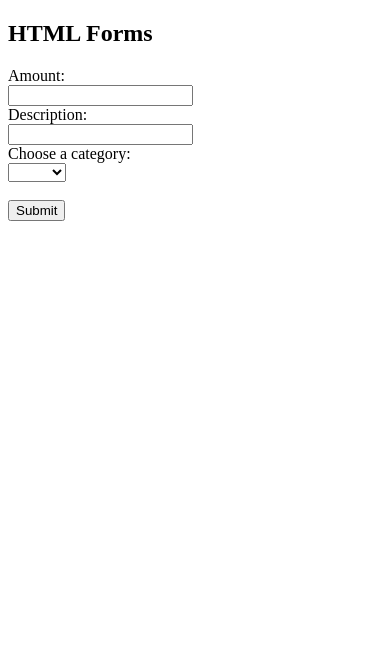
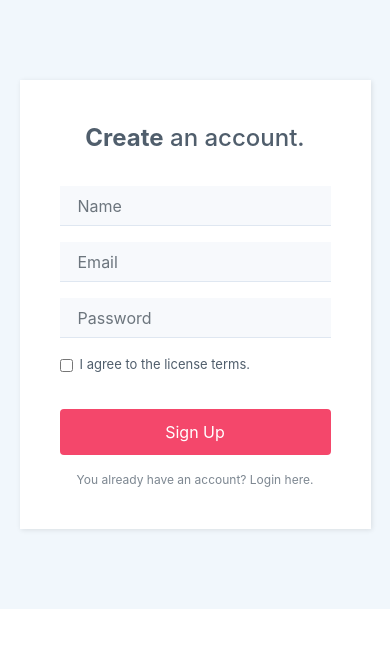
Before and after one commit to audu2110/expense-tracker-signup, a website: page ExpenseTracker Backend/views/index.html in a window 390 px wide. Drawn offline with nearby package versions, Linux system fonts and the light colour scheme; grey boxes are pictures that could not be loaded.

Commit message:
First Commit

```diff
--- a/ExpenseTracker Backend/controllers/admin.js
+++ b/ExpenseTracker Backend/controllers/admin.js
@@ -8,7 +8,7 @@ const Expense = require('../models/expense');
 
 const bodyParser = require('body-parser');
 router.use(bodyParser.json())
-router.use(bodyParser.urlencoded({ extended: true }));
+// router.use(bodyParser.urlencoded({ extended: true }));
 
 exports.postAddExpense= async (req,res,next)=>{
     try{
--- a/ExpenseTracker Backend/views/index.html
+++ b/ExpenseTracker Backend/views/index.html
@@ -1,26 +1,119 @@
 <!DOCTYPE html>
 <html>
-<body>
 
-<h2>HTML Forms</h2>
+<head>
+    <meta charset="utf-8">
+    <meta name="viewport" content="width=device-width, initial-scale=1.0">
+    <title>Untitled</title>
+    <link rel="stylesheet" href="https://cdnjs.cloudflare.com/ajax/libs/twitter-bootstrap/4.1.3/css/bootstrap.min.css">
+    <style>
+      .register-photo {
+  background:#f1f7fc;
+  padding:80px 0;
+}
 
-<form action="" method="post">
-  <label for="amount">Amount:</label><br>
-  <input type="number" id="amount" name="amount"><br>
-  <label for="Description">Description:</label><br>
-  <input type="text" id="Description" name="Description"><br>
-  <label for="category">Choose a category:</label><br>
-            <select name="category" id="category" required>
-              <option value=""></option>
-              <option value="Movie">Movie</option>
-              <option value="Fuel">Fuel</option>
-              <option value="Food">Food</option>
-              <option value="Rent">Rent</option>
-              <option value="Other">Other</option>
-            </select><br><br>
-  <input type="submit" value="Submit">
-</form>
+.register-photo .image-holder {
+  display:table-cell;
+  width:auto;
+  background:url(https://images.pexels.com/photos/4386339/pexels-photo-4386339.jpeg?auto=compress&cs=tinysrgb&w=1260&h=750&dpr=1);
+  background-size:cover;
+}
+
+.register-photo .form-container {
+  display:table;
+  max-width:900px;
+  width:90%;
+  margin:0 auto;
+  box-shadow:1px 1px 5px rgba(0,0,0,0.1);
+}
+
+.register-photo form {
+  display:table-cell;
+  width:400px;
+  background-color:#ffffff;
+  padding:40px 60px;
+  color:#505e6c;
+}
+
+@media (max-width:991px) {
+  .register-photo form {
+    padding:40px;
+  }
+}
+
+.register-photo form h2 {
+  font-size:24px;
+  line-height:1.5;
+  margin-bottom:30px;
+}
+
+.register-photo form .form-control {
+  background:#f7f9fc;
+  border:none;
+  border-bottom:1px solid #dfe7f1;
+  border-radius:0;
+  box-shadow:none;
+  outline:none;
+  color:inherit;
+  text-indent:6px;
+  height:40px;
+}
+
+.register-photo form .form-check {
+  font-size:13px;
+  line-height:20px;
+}
+
+.register-photo form .btn-primary {
+  background:#f4476b;
+  border:none;
+  border-radius:4px;
+  padding:11px;
+  box-shadow:none;
+  margin-top:35px;
+  text-shadow:none;
+  outline:none !important;
+}
+
+.register-photo form .btn-primary:hover, .register-photo form .btn-primary:active {
+  background:#eb3b60;
+}
+
+.register-photo form .btn-primary:active {
+  transform:translateY(1px);
+}
+
+.register-photo form .already {
+  display:block;
+  text-align:center;
+  font-size:12px;
+  color:#6f7a85;
+  opacity:0.9;
+  text-decoration:none;
+}
 
 
+    </style>
+</head>
+
+<body>
+    <div class="register-photo">
+        <div class="form-container">
+            <div class="image-holder"></div>
+            <form action="/post-signup" method="post">
+                <h2 class="text-center"><strong>Create</strong> an account.</h2>
+                <div class="form-group"><input class="form-control" type="name" name="name" placeholder="Name" required></div>
+                <div class="form-group"><input class="form-control" type="email" name="email" placeholder="Email" required></div>
+                <div class="form-group"><input class="form-control" type="password" name="password" minlength="6" placeholder="Password" required></div>
+
+                <div class="form-group">
+                    <div class="form-check"><label class="form-check-label"><input class="form-check-input" type="checkbox">I agree to the license terms.</label></div>
+                </div>
+                <div class="form-group"><button class="btn btn-primary btn-block" type="submit">Sign Up</button></div><a href="#" class="already">You already have an account? Login here.</a></form>
+        </div>
+    </div>
+    <script src="https://cdnjs.cloudflare.com/ajax/libs/jquery/3.2.1/jquery.min.js"></script>
+    <script src="https://cdnjs.cloudflare.com/ajax/libs/twitter-bootstrap/4.1.3/js/bootstrap.bundle.min.js"></script>
 </body>
+
 </html>
```
Also changed, not shown: ExpenseTracker Backend/app.js (+32 -0 lines), ExpenseTracker Backend/models/user.js (added, +27 -0 lines), ExpenseTracker Backend/views/404.html (added, +12 -0 lines), ExpenseTracker Frontend/signup.html (added, +109 -0 lines), ExpenseTracker Frontend/style.css (added, +173 -0 lines), ExpenseTracker Frontend/banner.jpg (added).
